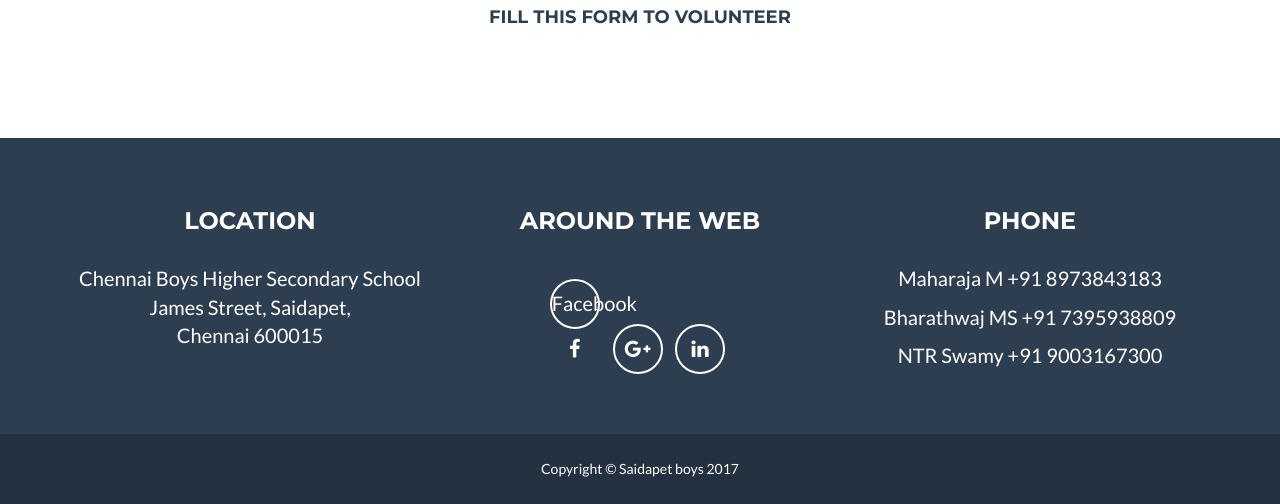
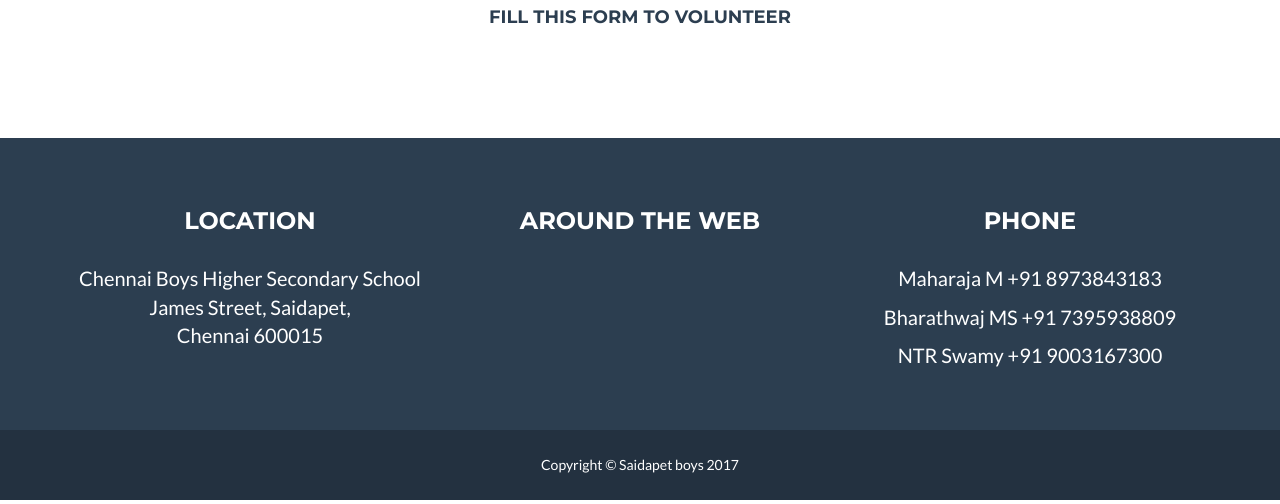
Before and after one commit to Saidapetboys/saidapetboys.github.io, a website: page index.html in a window 1280 px wide. Shown: the part 6321-6825 px from the top of the page. Drawn offline with nearby package versions, Linux system fonts and the light colour scheme.

Commit message:
Update index.html
removed fb, linkedin, google plus

```diff
--- a/index.html
+++ b/index.html
@@ -574,15 +574,7 @@
                     <div class="footer-col col-md-4">
                         <h3>Around the Web</h3>
                         <ul class="list-inline">
-                            <li>
-                                <a class="btn-social btn-outline">Facebook</span><i class="fa fa-fw fa-facebook"></i></a>
-                            </li>
-                            <li>
-                                <a class="btn-social btn-outline"><span class="sr-only">Google Plus</span><i class="fa fa-fw fa-google-plus"></i></a>
-                            </li>
-                            <li>
-                                <a class="btn-social btn-outline"><span class="sr-only">Linked In</span><i class="fa fa-fw fa-linkedin"></i></a>
-                            </li>
+
                         </ul>
                     </div>
                     <div class="footer-col col-md-4">
```
